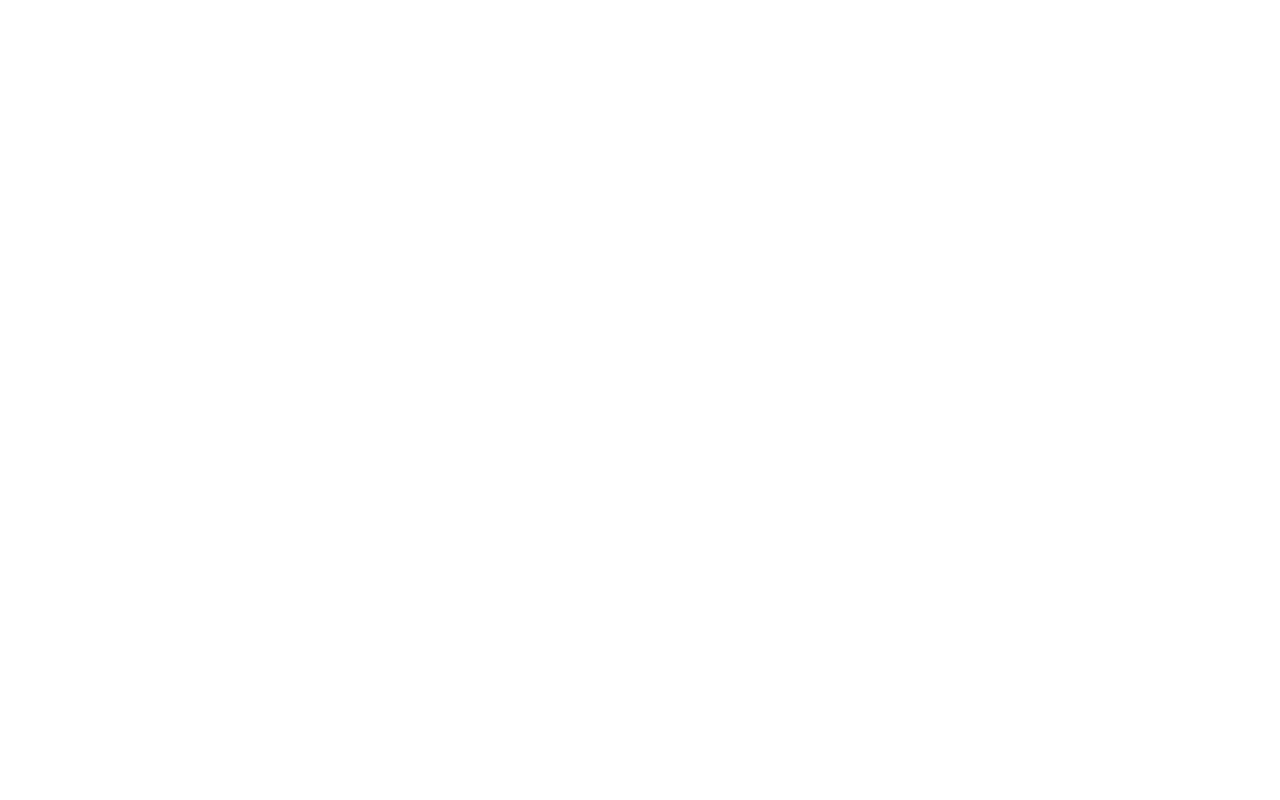
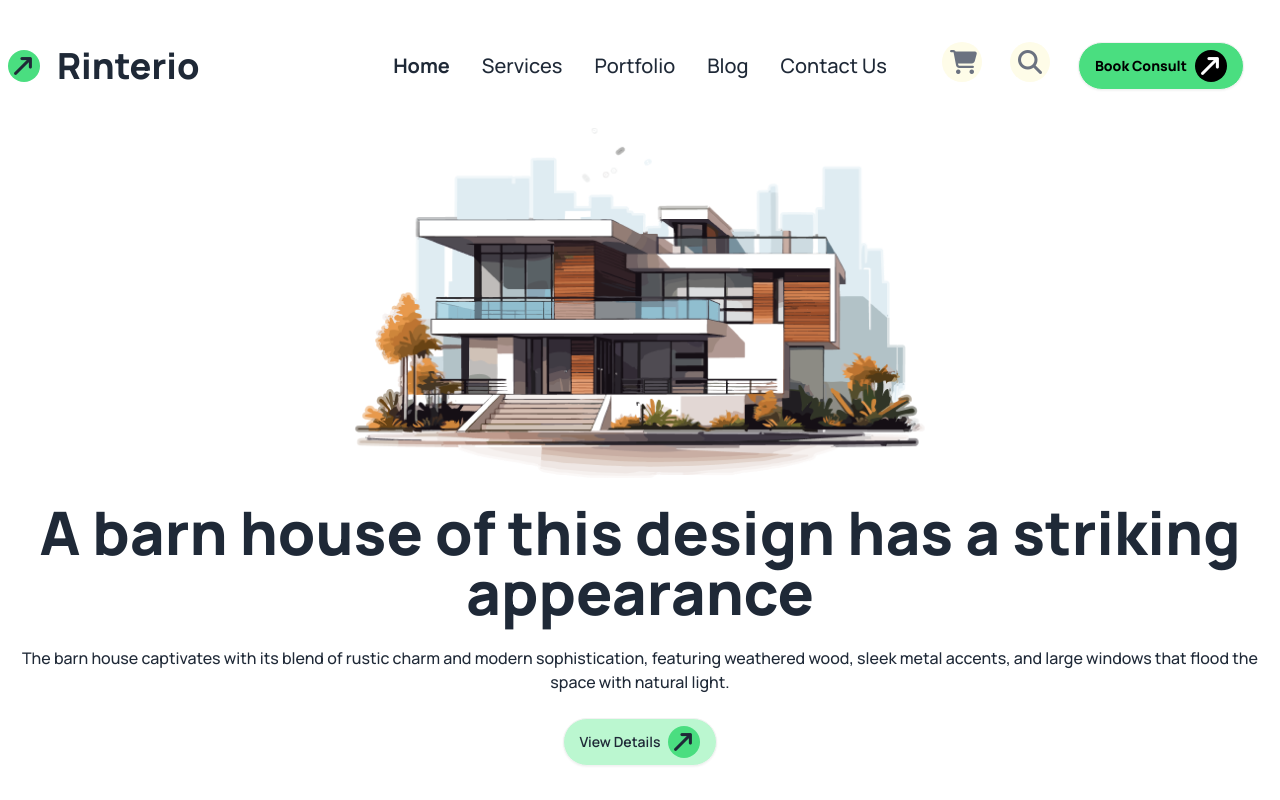
Before and after one commit to RemonHassan/B10-A03, a plain HTML site: page index.html in a window 1280 px wide. Drawn offline with nearby package versions, Linux system fonts and the light colour scheme.

Commit message:
added navBar

```diff
--- a/index.html
+++ b/index.html
@@ -1,14 +1,164 @@
 <!DOCTYPE html>
-<html lang="en">
+<html lang="en" data-theme="light">
   <head>
     <meta charset="UTF-8" />
     <meta name="viewport" content="width=device-width, initial-scale=1.0" />
     <title></title>
+    <link
+      href="https://cdn.jsdelivr.net/npm/daisyui@4.12.10/dist/full.min.css"
+      rel="stylesheet"
+      type="text/css"
+    />
+    <script src="https://cdn.tailwindcss.com"></script>
+    <!-- icon -->
+    <script
+      src="https://kit.fontawesome.com/6420d9e702.js"
+      crossorigin="anonymous"
+    ></script>
+    <!-- font -->
+    <link rel="preconnect" href="https://fonts.googleapis.com" />
+    <link rel="preconnect" href="https://fonts.gstatic.com" crossorigin />
+    <link
+      href="https://fonts.googleapis.com/css2?family=Manrope:wght@200..800&display=swap"
+      rel="stylesheet"
+    />
+    <style>
+      .manrope-font {
+        font-family: "Manrope", sans-serif;
+      }
+    </style>
   </head>
-  <body>
+  <body class="manrope-font">
     <!-- header section start -->
 
-    <header></header>
+    <header class="container mx-auto lg:mt-7 mt-3">
+      <div class="navbar bg-base-100">
+        <div class="navbar-start">
+          <!-- green arrow -->
+          <div class="relative">
+            <div class="h-8 w-8 bg-green-400 rounded-[50%]"></div>
+            <i
+              class="absolute z-50 top-0 left-[6px] fa-solid fa-arrow-up-long text-2xl rotate-45"
+            ></i>
+          </div>
+          <a class="btn btn-ghost text-4xl font-extrabold">Rinterio</a>
+        </div>
+        <div class="navbar-center hidden lg:flex">
+          <ul class="menu menu-horizontal px-1 text-xl font-[500]">
+            <li class="hover:text-red-500 duration-300 ease-in-out font-bold">
+              <a>Home</a>
+            </li>
+            <li class="hover:text-red-500 duration-300 ease-in-out">
+              <a>Services</a>
+            </li>
+            <li class="hover:text-red-500 duration-300 ease-in-out">
+              <a>Portfolio</a>
+            </li>
+            <li class="hover:text-red-500 duration-300 ease-in-out">
+              <a>Blog</a>
+            </li>
+            <li class="hover:text-red-500 duration-300 ease-in-out">
+              <a>Contact Us</a>
+            </li>
+          </ul>
+        </div>
+        <div class="navbar-end flex space-x-7">
+          <div class="hidden lg:flex md:flex space-x-7">
+            <h5>
+              <div class="relative">
+                <div class="h-10 w-10 bg-yellow-50 rounded-[50%]"></div>
+                <i
+                  class="absolute z-50 top-1 left-2 text-gray-500 text-2xl fa-solid fa-cart-shopping"
+                ></i>
+              </div>
+            </h5>
+            <h5 class="lg:visible">
+              <div class="relative">
+                <div class="h-10 w-10 bg-yellow-50 rounded-[50%]"></div>
+                <i
+                  class="absolute z-50 top-1 left-2 text-gray-500 text-2xl fa-solid fa-magnifying-glass"
+                ></i>
+              </div>
+            </h5>
+            <a
+              class="btn bg-green-400 text-black texy-lg font-extrabold rounded-3xl"
+              >Book Consult
+              <div class="relative">
+                <div class="h-8 w-8 bg-black rounded-[50%]"></div>
+                <i
+                  class="absolute z-50 top-0 left-[6px] fa-solid fa-arrow-up-long text-2xl rotate-45 text-white"
+                ></i>
+              </div>
+            </a>
+          </div>
+          <div class="dropdown">
+            <div tabindex="0" role="button" class="btn btn-ghost lg:hidden">
+              <svg
+                xmlns="http://www.w3.org/2000/svg"
+                class="h-5 w-5"
+                fill="none"
+                viewBox="0 0 24 24"
+                stroke="currentColor"
+              >
+                <path
+                  stroke-linecap="round"
+                  stroke-linejoin="round"
+                  stroke-width="2"
+                  d="M4 6h16M4 12h8m-8 6h16"
+                />
+              </svg>
+            </div>
+            <ul
+              tabindex="0"
+              class="hidden menu menu-sm dropdown-content bg-base-100 rounded-box z-[1] mt-3 w-52 p-2 shadow"
+            >
+              <li class="hover:text-red-500 duration-300 ease-in-out">
+                <a>Home</a>
+              </li>
+              <li class="hover:text-red-500 duration-300 ease-in-out">
+                <a>Services</a>
+              </li>
+              <li class="hover:text-red-500 duration-300 ease-in-out">
+                <a>PortFolio</a>
+              </li>
+              <li class="hover:text-red-500 duration-300 ease-in-out">
+                <a>Blog</a>
+              </li>
+              <li class="hover:text-red-500 duration-300 ease-in-out">
+                <a>Contact Us</a>
+              </li>
+            </ul>
+          </div>
+        </div>
+      </div>
+      <!-- banner start -->
+      <div class="my-6">
+        <!-- images -->
+        <div class="flex justify-center items-center">
+          <img src="assets/banner.png" alt="" />
+        </div>
+        <!-- text -->
+        <div class="text-center my-6">
+          <h3 class="font-extrabold lg:text-6xl text-2xl">
+            A barn house of this design has a striking appearance
+          </h3>
+          <p class="my-6 font-medium text-sm lg:text-base">
+            The barn house captivates with its blend of rustic charm and modern
+            sophistication, featuring weathered wood, sleek metal accents, and
+            large windows that flood the space with natural light.
+          </p>
+          <button class="btn bg-green-200 rounded-3xl">
+            View Details
+            <div class="relative">
+              <div class="h-8 w-8 bg-green-400 rounded-[50%]"></div>
+              <i
+                class="absolute z-50 top-0 left-[6px] fa-solid fa-arrow-up-long text-2xl rotate-45"
+              ></i>
+            </div>
+          </button>
+        </div>
+      </div>
+    </header>
 
     <!-- header section ends -->
 
```
Also changed, not shown: assets/Rectangle.png (added), assets/Vector.png (added), assets/article1.png (added), assets/article2.png (added), assets/article3.png (added), assets/banner.png (added), assets/bg.jpg (added), assets/budget-planning.png (added), assets/commercial.png (added), assets/concept.png (added), assets/flow-chart.png (added), assets/img1.png (added), assets/img2.png (added), assets/img3.png (added), 5 more files.
